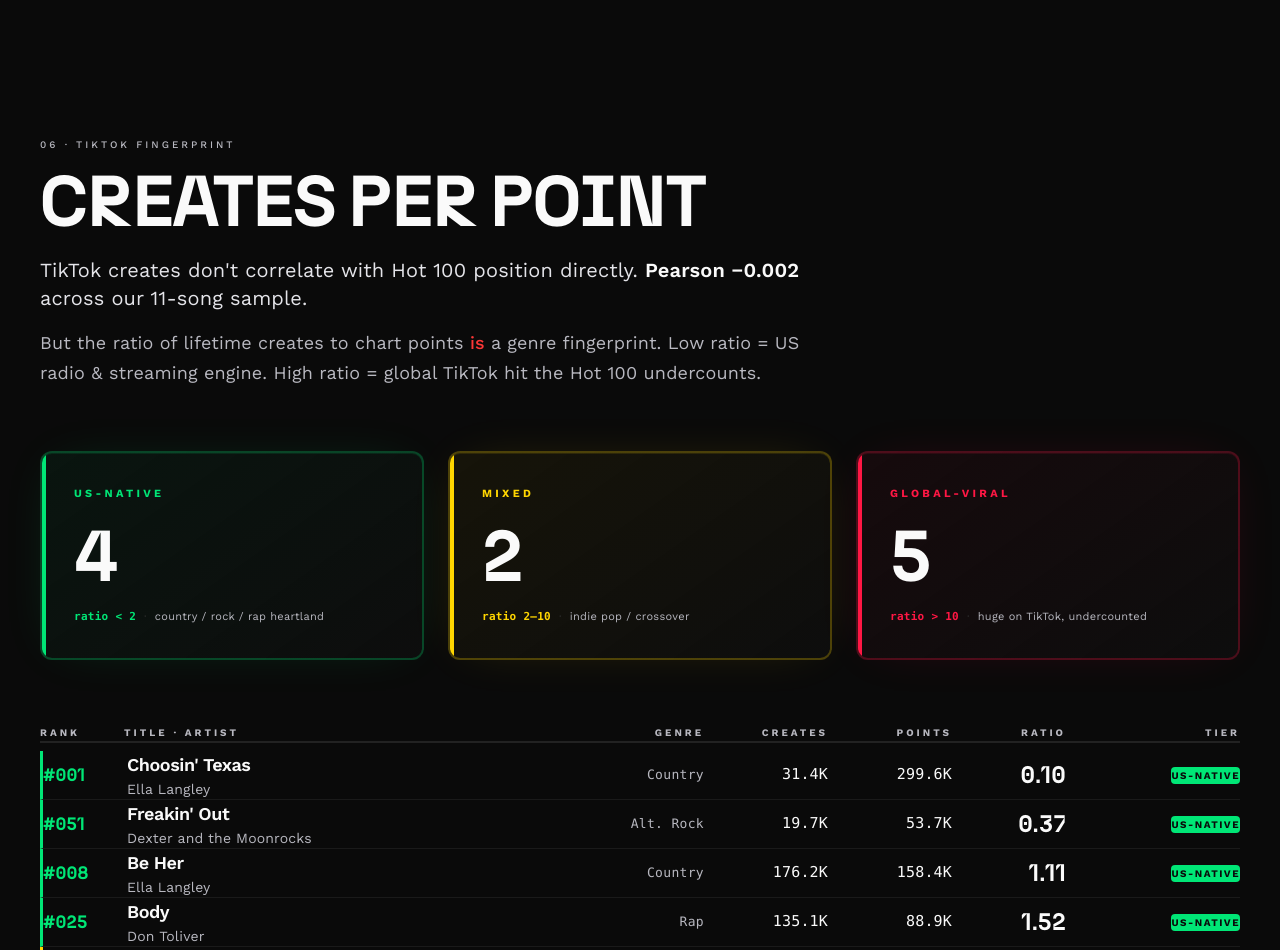
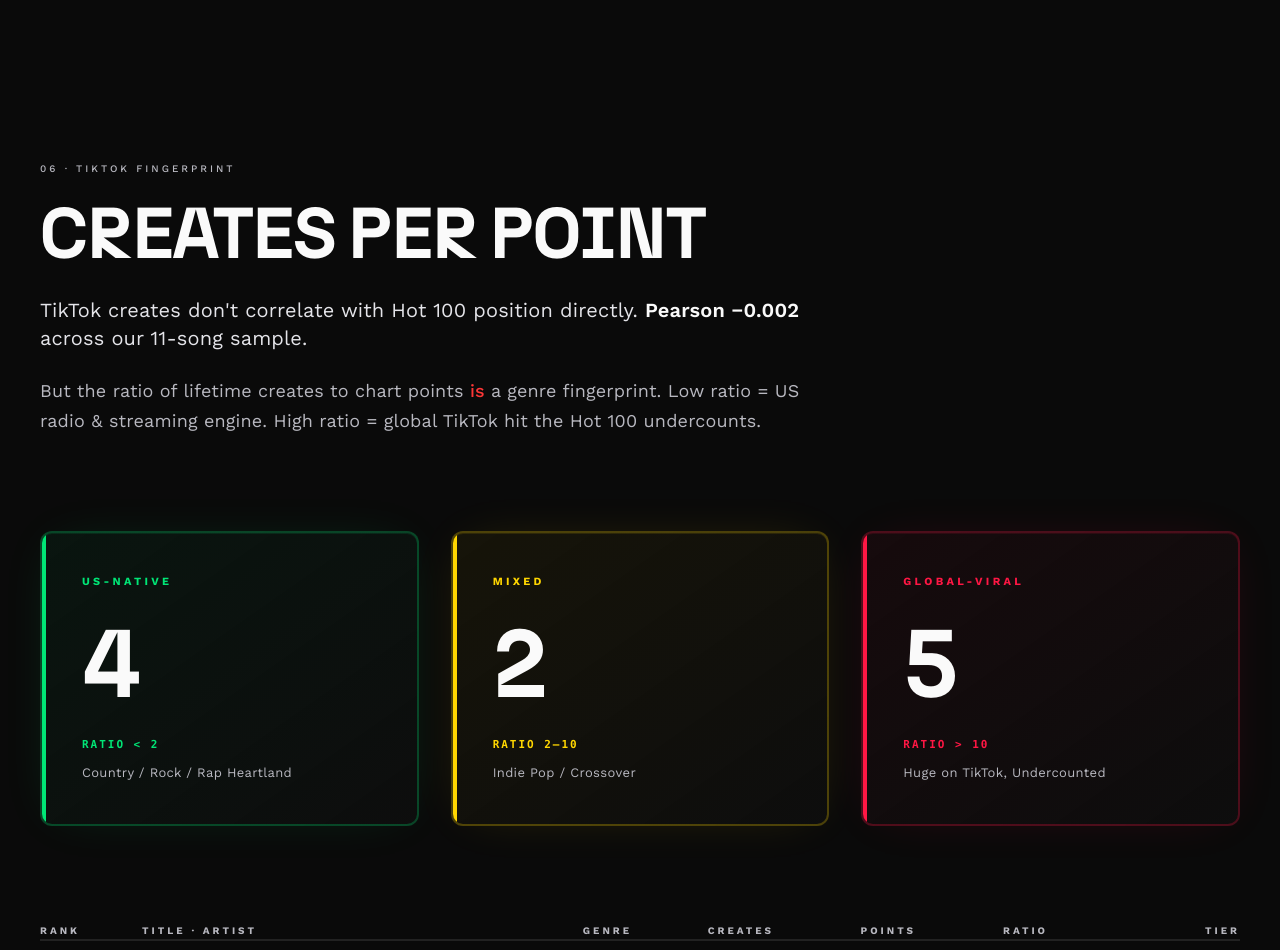
Before and after one commit to geoffshames/chart-control, a Next.js app: page / in a window 1280 px wide. Shown: the part 6540-7490 px from the top of the page. Built offline with nearby package versions, Linux system fonts and the light colour scheme.

Commit message:
TikTok Fingerprint: capitalize Ratio + genres, generous spacing (taste skill VISUAL_DENSITY=3)

```diff
--- a/src/app/globals.css
+++ b/src/app/globals.css
@@ -380,3 +380,38 @@
 @media (min-width: 768px) {
   .md\:hidden { display: none !important; }
 }
+
+/* Additional padding/spacing utilities for bolder sections */
+.p-10 { padding: 2.5rem; }
+.p-12 { padding: 3rem; }
+.py-8 { padding-top: 2rem; padding-bottom: 2rem; }
+.py-10 { padding-top: 2.5rem; padding-bottom: 2.5rem; }
+.py-12 { padding-top: 3rem; padding-bottom: 3rem; }
+.py-14 { padding-top: 3.5rem; padding-bottom: 3.5rem; }
+.pb-6 { padding-bottom: 1.5rem; }
+.pl-6 { padding-left: 1.5rem; }
+.pl-8 { padding-left: 2rem; }
+.mt-20 { margin-top: 5rem; }
+.mt-24 { margin-top: 6rem; }
+.mb-16 { margin-bottom: 4rem; }
+.mb-20 { margin-bottom: 5rem; }
+.mb-24 { margin-bottom: 6rem; }
+.gap-8 { gap: 2rem; }
+.gap-10 { gap: 2.5rem; }
+.gap-12 { gap: 3rem; }
+.space-y-2 > * + * { margin-top: 0.5rem; }
+.space-y-3 > * + * { margin-top: 0.75rem; }
+.uppercase { text-transform: uppercase; }
+
+@media (min-width: 768px) {
+  .md\:p-10 { padding: 2.5rem; }
+  .md\:p-12 { padding: 3rem; }
+  .md\:py-8 { padding-top: 2rem; padding-bottom: 2rem; }
+  .md\:py-10 { padding-top: 2.5rem; padding-bottom: 2.5rem; }
+  .md\:py-12 { padding-top: 3rem; padding-bottom: 3rem; }
+  .md\:mt-24 { margin-top: 6rem; }
+  .md\:mb-20 { margin-bottom: 5rem; }
+  .md\:mb-24 { margin-bottom: 6rem; }
+  .md\:gap-10 { gap: 2.5rem; }
+  .md\:gap-12 { gap: 3rem; }
+}
--- a/src/components/TiktokFingerprint.tsx
+++ b/src/components/TiktokFingerprint.tsx
@@ -20,23 +20,34 @@
   return n.toLocaleString();
 };
 
+// Genre labels → Title Case (defensive, since Luminate returns mixed case)
+const titleCase = (s: string) =>
+  s
+    .split(/([\s\-/])/)
+    .map((tok) => {
+      if (/^[\s\-/]$/.test(tok)) return tok;
+      if (tok.length <= 2) return tok.toUpperCase(); // "R&B", "US"
+      if (tok.toLowerCase() === 'r&b') return 'R&B';
+      return tok.charAt(0).toUpperCase() + tok.slice(1).toLowerCase();
+    })
+    .join('');
+
 type Tier = {
   label: string;
   color: string;
   solidBg: string;
   tintBg: string;
-  bar: string;
 };
 
 function getTier(ratio: number): Tier {
-  if (ratio < 2)  return { label: 'US-NATIVE',    color: '#00E676', solidBg: '#00E676', tintBg: 'rgba(0, 230, 118, 0.12)',  bar: '#00E676' };
-  if (ratio < 10) return { label: 'MIXED',        color: '#FFD600', solidBg: '#FFD600', tintBg: 'rgba(255, 214, 0, 0.12)',  bar: '#FFD600' };
-  return            { label: 'GLOBAL-VIRAL', color: '#FF1744', solidBg: '#FF1744', tintBg: 'rgba(255, 23, 68, 0.12)',  bar: '#FF1744' };
+  if (ratio < 2)  return { label: 'US-NATIVE',    color: '#00E676', solidBg: '#00E676', tintBg: 'rgba(0, 230, 118, 0.12)' };
+  if (ratio < 10) return { label: 'MIXED',        color: '#FFD600', solidBg: '#FFD600', tintBg: 'rgba(255, 214, 0, 0.12)' };
+  return            { label: 'GLOBAL-VIRAL', color: '#FF1744', solidBg: '#FF1744', tintBg: 'rgba(255, 23, 68, 0.12)' };
 }
 
 export default function TiktokFingerprint() {
-  const samples = (data.samples as Sample[]).slice().sort((a, b) =>
-    a.tiktokCreates / a.songEquivalent - b.tiktokCreates / b.songEquivalent
+  const samples = (data.samples as Sample[]).slice().sort(
+    (a, b) => a.tiktokCreates / a.songEquivalent - b.tiktokCreates / b.songEquivalent
   );
 
   const greenCount = samples.filter(s => s.tiktokCreates / s.songEquivalent < 2).length;
@@ -47,26 +58,26 @@
   const redCount = samples.filter(s => s.tiktokCreates / s.songEquivalent >= 10).length;
 
   return (
-    <section className="w-full px-6 md:px-10 py-20 md:py-32 bg-[#0A0A0A]">
+    <section className="w-full px-6 md:px-10 py-24 md:py-32 bg-[#0A0A0A]">
       <div className="max-w-7xl mx-auto w-full">
-        {/* Header */}
+        {/* Header — generous */}
         <motion.div
           initial={{ opacity: 0, y: 20 }}
           whileInView={{ opacity: 1, y: 0 }}
           viewport={{ once: true, amount: 0.1 }}
           transition={{ duration: 0.6 }}
-          className="mb-12 md:mb-16 max-w-3xl"
+          className="mb-20 md:mb-24 max-w-3xl"
         >
-          <div className="text-[10px] tracking-[0.3em] uppercase text-[#B8B8C0] mb-4 font-medium">
+          <div className="text-[10px] tracking-[0.3em] uppercase text-[#B8B8C0] mb-6 font-medium">
             06 &middot; TIKTOK FINGERPRINT
           </div>
           <h2
-            className="text-5xl md:text-7xl font-bold leading-[0.9] mb-6 tracking-tight uppercase"
+            className="text-5xl md:text-7xl font-bold leading-[0.9] mb-8 tracking-tight uppercase"
             style={{ fontFamily: "'N27', sans-serif" }}
           >
             Creates Per Point
           </h2>
-          <p className="text-lg md:text-xl text-[#E4E4E9] leading-snug mb-4">
+          <p className="text-lg md:text-xl text-[#E4E4E9] leading-snug mb-6">
             TikTok creates don&apos;t correlate with Hot 100 position directly.{' '}
             <span className="text-[#FAFAFA] font-semibold">Pearson &minus;0.002</span> across our {samples.length}-song sample.
           </p>
@@ -76,18 +87,18 @@
           </p>
         </motion.div>
 
-        {/* Distribution cards — bolder */}
+        {/* Distribution cards — bigger, Title-Cased genre hints */}
         <motion.div
           initial={{ opacity: 0, y: 10 }}
           whileInView={{ opacity: 1, y: 0 }}
           viewport={{ once: true, amount: 0.1 }}
           transition={{ duration: 0.5, delay: 0.05 }}
-          className="grid grid-cols-1 md:grid-cols-3 gap-5 md:gap-6 mb-16"
+          className="grid grid-cols-1 md:grid-cols-3 gap-6 md:gap-8 mb-24 md:mb-24"
         >
           {[
-            { color: '#00E676', tintBg: 'rgba(0, 230, 118, 0.05)',  label: 'US-NATIVE',    count: greenCount, hint: 'ratio < 2',    desc: 'country / rock / rap heartland' },
-            { color: '#FFD600', tintBg: 'rgba(255, 214, 0, 0.05)',  label: 'MIXED',        count: amberCount, hint: 'ratio 2–10',   desc: 'indie pop / crossover' },
-            { color: '#FF1744', tintBg: 'rgba(255, 23, 68, 0.05)',  label: 'GLOBAL-VIRAL', count: redCount,   hint: 'ratio > 10',   desc: 'huge on TikTok, undercounted' },
+            { color: '#00E676', tintBg: 'rgba(0, 230, 118, 0.05)',  label: 'US-NATIVE',    count: greenCount, hint: 'Ratio < 2',    desc: 'Country / Rock / Rap Heartland' },
+            { color: '#FFD600', tintBg: 'rgba(255, 214, 0, 0.05)',  label: 'MIXED',        count: amberCount, hint: 'Ratio 2–10',   desc: 'Indie Pop / Crossover' },
+            { color: '#FF1744', tintBg: 'rgba(255, 23, 68, 0.05)',  label: 'GLOBAL-VIRAL', count: redCount,   hint: 'Ratio > 10',   desc: 'Huge on TikTok, Undercounted' },
           ].map((t, i) => (
             <motion.div
               key={t.label}
@@ -95,45 +106,48 @@
               whileInView={{ opacity: 1, y: 0 }}
               viewport={{ once: true, amount: 0.1 }}
               transition={{ duration: 0.4, delay: i * 0.06 }}
-              className="relative p-6 md:p-8 rounded-xl overflow-hidden"
+              className="relative p-8 md:p-10 rounded-xl overflow-hidden"
               style={{
                 background: `linear-gradient(145deg, ${t.tintBg}, rgba(14, 14, 14, 0.9))`,
                 border: `2px solid ${t.color}40`,
                 boxShadow: `inset 0 1px 0 ${t.color}1a, 0 0 50px -20px ${t.color}30`,
+                minHeight: '220px',
               }}
             >
-              {/* Accent bar */}
               <div className="absolute left-0 top-0 bottom-0 w-1" style={{ background: t.color }} />
-              <div className="pl-3">
+              <div className="pl-4">
                 <div
-                  className="text-[11px] tracking-[0.3em] uppercase font-bold mb-4"
+                  className="text-[11px] tracking-[0.3em] uppercase font-bold mb-6"
                   style={{ color: t.color }}
                 >
                   {t.label}
                 </div>
                 <div
-                  className="text-6xl md:text-7xl font-bold font-mono tabular-nums leading-none mb-4"
+                  className="text-7xl md:text-8xl font-bold font-mono tabular-nums leading-none mb-6"
                   style={{ fontFamily: "'N27', sans-serif", color: '#FAFAFA' }}
                 >
                   {t.count}
                 </div>
-                <div className="flex items-center gap-2 text-[11px] tracking-wide">
-                  <span style={{ color: t.color }} className="font-mono font-semibold">{t.hint}</span>
-                  <span className="text-[#333]">·</span>
-                  <span className="text-[#B8B8C0]">{t.desc}</span>
+                <div className="space-y-2">
+                  <div className="font-mono text-[11px] tracking-[0.18em] uppercase font-semibold" style={{ color: t.color }}>
+                    {t.hint}
+                  </div>
+                  <div className="text-[12px] md:text-[13px] tracking-wide text-[#B8B8C0]">
+                    {t.desc}
+                  </div>
                 </div>
               </div>
             </motion.div>
           ))}
         </motion.div>
 
-        {/* Table header */}
+        {/* Column headers — generous vertical padding */}
         <motion.div
           initial={{ opacity: 0 }}
           whileInView={{ opacity: 1 }}
           viewport={{ once: true, amount: 0.1 }}
           transition={{ duration: 0.4 }}
-          className="hidden md:grid md:grid-cols-[60px_1fr_100px_100px_100px_90px_150px] gap-6 items-center pb-4 border-b-2 border-[#333]/60 text-[10px] tracking-[0.3em] uppercase text-[#B8B8C0] font-bold mb-2"
+          className="hidden md:grid md:grid-cols-[70px_1.6fr_120px_110px_110px_100px_160px] gap-8 items-center pb-5 border-b-2 border-[#333]/60 text-[10px] tracking-[0.3em] uppercase text-[#B8B8C0] font-bold mb-4"
         >
           <div>Rank</div>
           <div>Title &middot; Artist</div>
@@ -144,7 +158,7 @@
           <div className="text-right">Tier</div>
         </motion.div>
 
-        {/* Rows — each gets a left-border color in the tier color */}
+        {/* Rows — much more vertical breathing room */}
         <motion.div
           initial={{ opacity: 0 }}
           whileInView={{ opacity: 1 }}
@@ -162,47 +176,48 @@
                 whileInView={{ opacity: 1, y: 0 }}
                 viewport={{ once: true, amount: 0.1 }}
                 transition={{ duration: 0.3, delay: idx * 0.02 }}
-                className="relative grid grid-cols-[auto_1fr_auto] md:grid-cols-[60px_1fr_100px_100px_100px_90px_150px] gap-3 md:gap-6 items-center py-5 md:py-6 pl-4 md:pl-6 hover:bg-[#141414]/60 transition-colors"
+                className="relative grid grid-cols-[auto_1fr_auto] md:grid-cols-[70px_1.6fr_120px_110px_110px_100px_160px] gap-4 md:gap-8 items-center py-8 md:py-10 pl-6 md:pl-8 hover:bg-[#141414]/60 transition-colors"
                 style={{ borderLeft: `3px solid ${t.color}` }}
               >
-                {/* Rank */}
                 <div
                   className="font-mono tabular-nums text-base md:text-lg font-bold"
                   style={{ color: t.color, fontFamily: "'N27', sans-serif" }}
                 >
                   #{String(s.rank).padStart(3, '0')}
                 </div>
-                {/* Title + artist */}
                 <div className="min-w-0">
-                  <div className="text-base md:text-lg font-semibold text-[#FAFAFA] truncate tracking-tight">{s.title}</div>
-                  <div className="text-[13px] md:text-sm text-[#B8B8C0] truncate mt-0.5">{s.artist}</div>
-                  {/* Mobile secondary meta */}
-                  <div className="md:hidden mt-2 flex flex-wrap items-center gap-x-3 gap-y-1 text-[11px] font-mono text-[#B8B8C0]">
-                    <span style={{ color: t.color }} className="font-semibold">{s.genre}</span>
+                  <div className="text-base md:text-lg font-semibold text-[#FAFAFA] truncate tracking-tight leading-tight">
+                    {s.title}
+                  </div>
+                  <div className="text-[13px] md:text-sm text-[#B8B8C0] truncate mt-1">
+                    {s.artist}
+                  </div>
+                  <div className="md:hidden mt-3 flex flex-wrap items-center gap-x-3 gap-y-1 text-[11px] font-mono text-[#B8B8C0]">
+                    <span style={{ color: t.color }} className="font-semibold">{titleCase(s.genre)}</span>
                     <span className="text-[#333]">·</span>
                     <span className="text-[#FAFAFA]">{fmtK(s.tiktokCreates)}</span>
                     <span className="text-[#333]">/</span>
                     <span className="text-[#FAFAFA]">{fmtK(s.songEquivalent)}</span>
                   </div>
                 </div>
-                {/* Mobile: ratio + tier pill on far right */}
-                <div className="md:hidden flex flex-col items-end gap-1.5">
+                {/* Mobile: ratio + pill on right */}
+                <div className="md:hidden flex flex-col items-end gap-2">
                   <div
-                    className="font-mono tabular-nums text-xl font-bold"
+                    className="font-mono tabular-nums text-2xl font-bold"
                     style={{ color: '#FAFAFA', fontFamily: "'N27', sans-serif" }}
                   >
                     {ratio.toFixed(2)}
                   </div>
                   <span
-                    className="text-[9px] tracking-[0.15em] uppercase font-bold px-2 py-1 rounded whitespace-nowrap"
+                    className="text-[9px] tracking-[0.15em] uppercase font-bold px-2.5 py-1 rounded whitespace-nowrap"
                     style={{ backgroundColor: t.solidBg, color: '#0A0A0A' }}
                   >
                     {t.label}
                   </span>
                 </div>
-                {/* Desktop-only columns */}
+                {/* Desktop columns */}
                 <div className="hidden md:block text-right text-[13px] text-[#B8B8C0] font-mono tracking-wide">
-                  {s.genre}
+                  {titleCase(s.genre)}
                 </div>
                 <div className="hidden md:block text-right font-mono tabular-nums text-[15px] text-[#FAFAFA] font-medium">
                   {fmtK(s.tiktokCreates)}
@@ -211,14 +226,14 @@
                   {fmtK(s.songEquivalent)}
                 </div>
                 <div
-                  className="hidden md:block text-right font-mono tabular-nums text-2xl font-bold"
+                  className="hidden md:block text-right font-mono tabular-nums text-3xl font-bold"
                   style={{ fontFamily: "'N27', sans-serif", color: '#FAFAFA' }}
                 >
                   {ratio.toFixed(2)}
                 </div>
                 <div className="hidden md:flex justify-end">
                   <span
-                    className="text-[10px] tracking-[0.15em] uppercase font-bold px-3 py-1.5 rounded whitespace-nowrap"
+                    className="text-[10px] tracking-[0.15em] uppercase font-bold px-3.5 py-2 rounded whitespace-nowrap"
                     style={{ backgroundColor: t.solidBg, color: '#0A0A0A' }}
                   >
                     {t.label}
@@ -229,13 +244,13 @@
           })}
         </motion.div>
 
-        {/* Closing callout — stronger border + quote treatment */}
+        {/* Closing callout — more space around it */}
         <motion.div
           initial={{ opacity: 0, y: 15 }}
           whileInView={{ opacity: 1, y: 0 }}
           viewport={{ once: true, amount: 0.1 }}
           transition={{ duration: 0.5 }}
-          className="mt-16 relative p-8 md:p-10 rounded-xl overflow-hidden"
+          className="mt-24 relative p-10 md:p-12 rounded-xl overflow-hidden"
           style={{
             background: 'linear-gradient(145deg, rgba(253, 55, 55, 0.06), rgba(14, 14, 14, 0.9))',
             border: '2px solid rgba(253, 55, 55, 0.25)',
@@ -243,18 +258,18 @@
           }}
         >
           <div className="absolute left-0 top-0 bottom-0 w-1 bg-[#FD3737]" />
-          <div className="pl-4 md:pl-6">
-            <div className="text-[10px] tracking-[0.3em] uppercase text-[#FD3737] font-bold mb-4">
+          <div className="pl-6">
+            <div className="text-[10px] tracking-[0.3em] uppercase text-[#FD3737] font-bold mb-5">
               OPERATIONAL READ
             </div>
-            <p className="text-lg md:text-xl text-[#FAFAFA] leading-snug mb-4 font-medium">
+            <p className="text-xl md:text-2xl text-[#FAFAFA] leading-snug mb-5 font-medium tracking-tight">
               Normalize TikTok expectations against genre, not an absolute number.
             </p>
-            <p className="text-sm md:text-base text-[#E4E4E9] leading-relaxed">
+            <p className="text-base md:text-lg text-[#E4E4E9] leading-relaxed">
               A country song at 500K creates is a breakout signal. A pop song at 500K creates is underperforming its cohort.
               The Hot 100 undercounts global TikTok virality: <span className="text-[#FAFAFA] font-semibold">Raindance has 65&times; more creates per chart point than Choosin&apos; Texas</span> because its audience streams outside the US.
             </p>
-            <p className="text-[11px] text-[#B8B8C0] mt-5 font-mono tracking-wide">
+            <p className="text-[11px] text-[#B8B8C0] mt-8 font-mono tracking-wide">
               Source: Cobrand lifetime Total Creates &middot; N = {samples.length} songs &middot; weekly snapshots begin Wednesday
             </p>
           </div>
```
